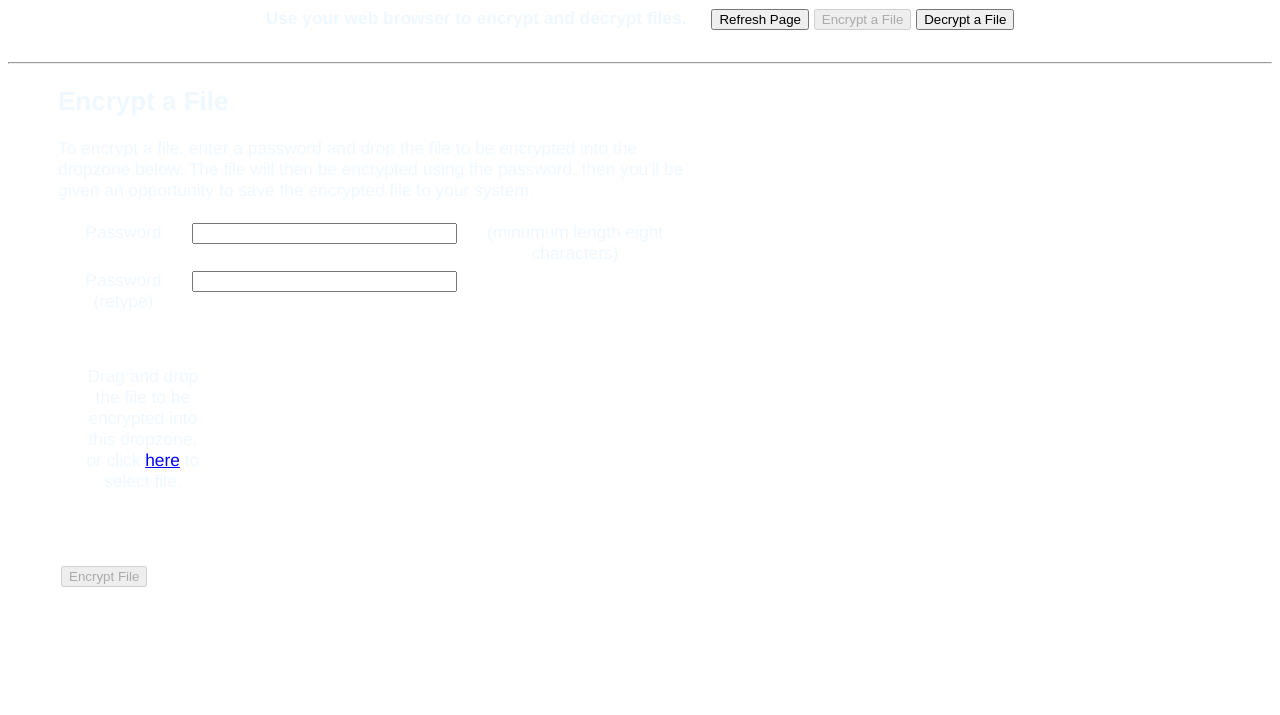
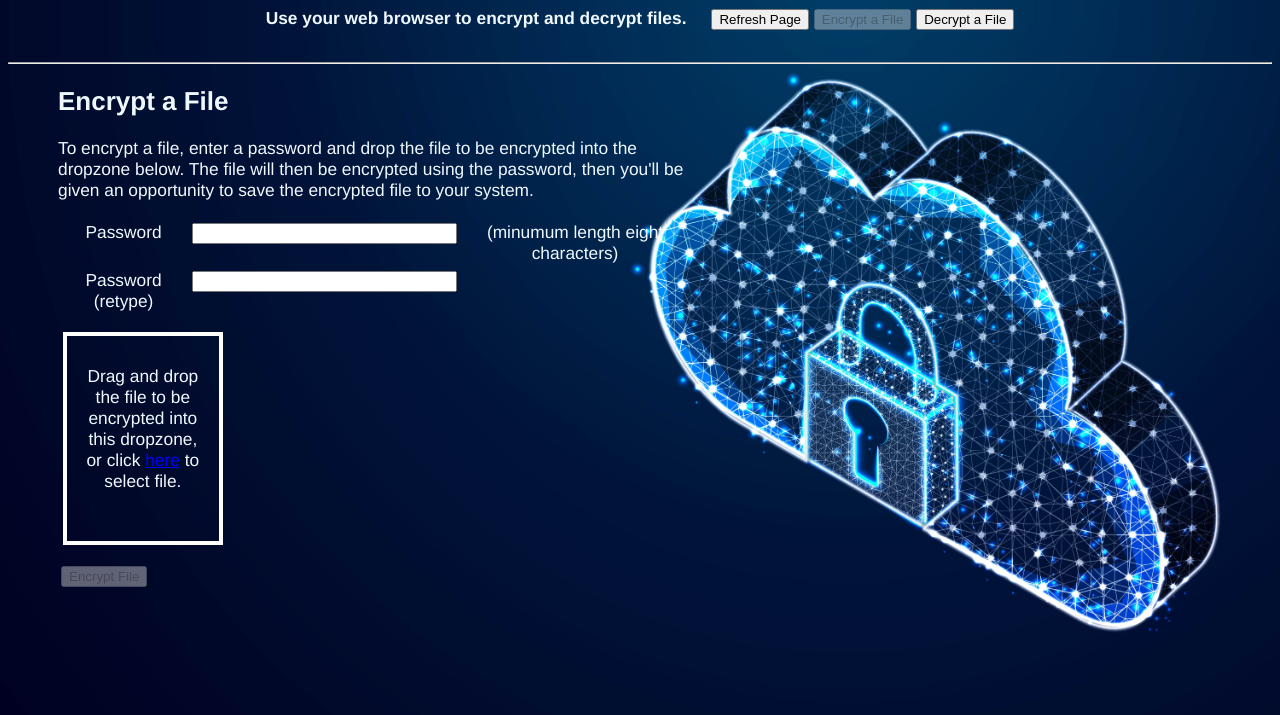
Before and after one commit to Hrithik522/FileEncDec, a plain HTML site: page index.html in a window 1280 px wide. Shown: the part 85-800 px from the top of the page. Drawn offline with Linux system fonts and the light colour scheme; the site is published under a folder, as on GitHub Pages, so addresses that start at the root find nothing.

Commit message:
Update styles.css

```diff
--- a/styles.css
+++ b/styles.css
@@ -3,7 +3,7 @@ body {
     font-family: 'Helvetica', 'Arial', 'sans-serif';
   /* color: black; */
   font-size: 13pt;
-  background-image:  url('/img1.jpg');
+  background-image:  url('img1.jpg');
   background-size: cover;
   /* background-blend-mode: 2px; */
 }
```
